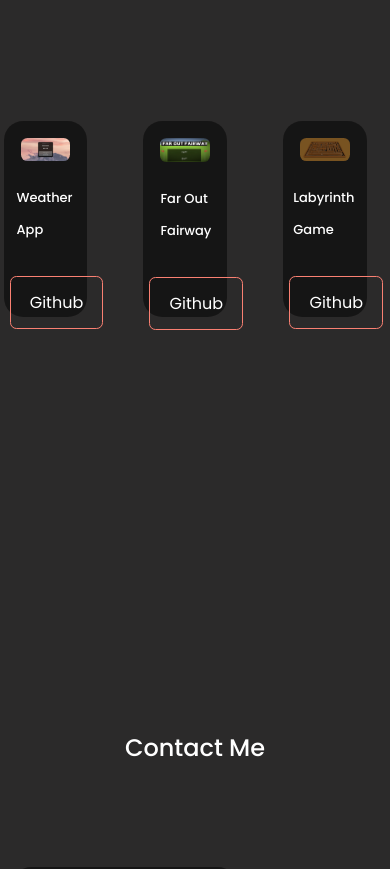
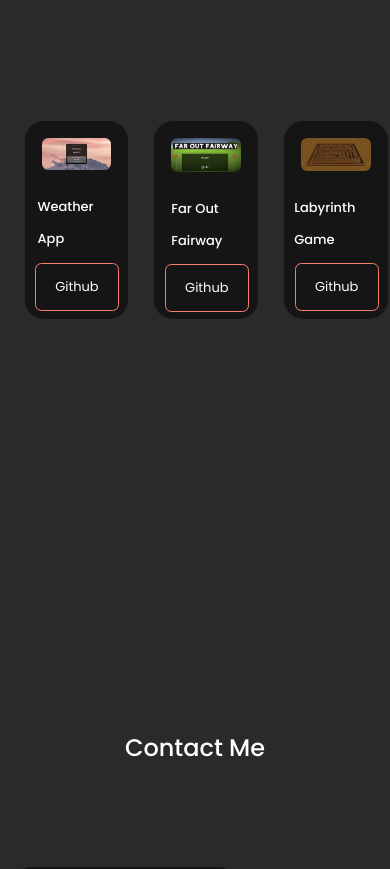
Before and after one commit to mbarto202/react-portfolio-website, a React (Create React App) app: page / in a window 390 px wide. Shown: the part 1680-2549 px from the top of the page. Built offline with nearby package versions, Linux system fonts and the light colour scheme.

Commit message:
fixed portfolio phone compatibility

```diff
--- a/src/components/portfolio/portfolio.css
+++ b/src/components/portfolio/portfolio.css
@@ -45,10 +45,11 @@ h2 {
 /* Small Devices */
 @media screen and (max-width: 600px) {
     .portfolio_item {
-        width: 60%;
+        width: 80%;
         height: 50%;
         position: relative;
-        right: 16px;
+        left: 5px;
+
     }
 
     .portfolio_container {
@@ -64,6 +65,10 @@ h2 {
     .gh {
         padding-right: 12px;
         position: relative;
-        right: 11px;
+        right: 15px;
+        width: auto;
+        font-size: small;
+        bottom: 22px;
+        left: -6.5px;
     }
 }
```
